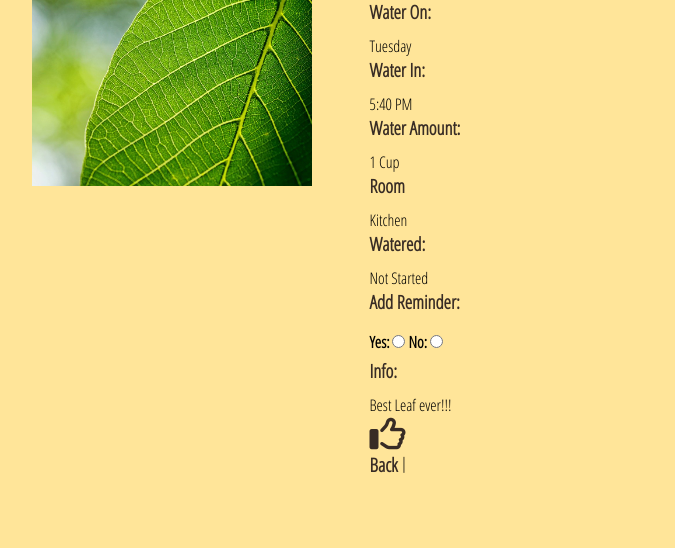
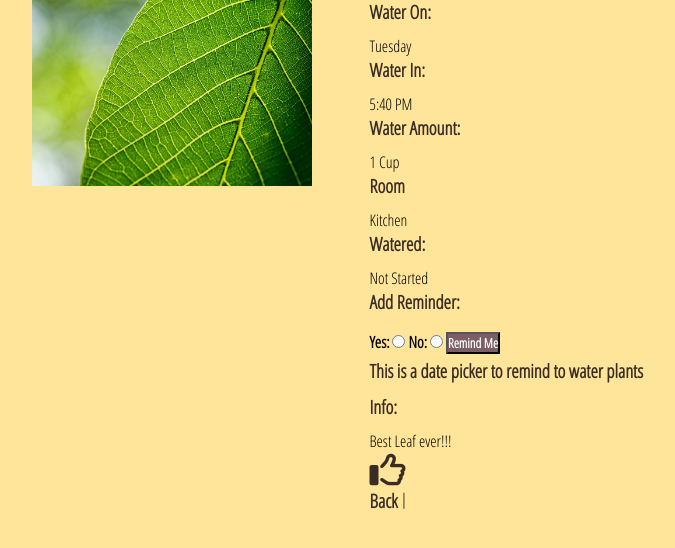
Before and after one commit to MJOSHI5/Water_Plants_Solo_Projects, a Django app: template water_plant_app/templates/single_plant.html in a window 1280 px wide. Shown: the part 181-729 px from the top of the page, without its empty margins (272-947 px from the left). Run offline with Django 3.2, Linux system fonts and the light colour scheme; the template is opened without the code that fills it: values that come from a table or form of the project are taken from there, others are empty; data comes from the database, SQL or seed files in the repository; both versions use the stored data as it was after the commit; some libraries are stand-ins or nearby versions.

Commit message:
Set-up reminder form to water plant

```diff
--- a/water_plant_app/static/CSS/style.css
+++ b/water_plant_app/static/CSS/style.css
@@ -19,7 +19,9 @@ li{
     list-style: none;
 }
 
-
+#reminder input{
+    cursor: pointer;
+}
 
 #all, #add{
     width:970px;
--- a/water_plant_app/templates/single_plant.html
+++ b/water_plant_app/templates/single_plant.html
@@ -49,16 +49,24 @@
 
                     <h3>Add Reminder:</h3>
 
-                    <div id="reminder">
-                        <form action="" method='post'>
-                            <label for="yes">Yes:</label>
+
+
+                        <form action="/plant/reminder/{{plant.id}}" method='post'>
+                            <label id="reminder" class="yes" for="yes">Yes:</label>
                             <input type="radio">
                             <label for="no">No:</label>
                             <input type="radio">
 
+                            <button type="submit">Remind Me</button>
+
                         </form>
 
-                    </div>
+
+
+                    <div id="reminder-date">
+
+                        <h3>This is a date picker to remind to water plants</h3>
+                    </div><!--Reminder Date-->
 
 
                     <h3>Info: </h3>
```
Also changed, not shown: db.sqlite3.
